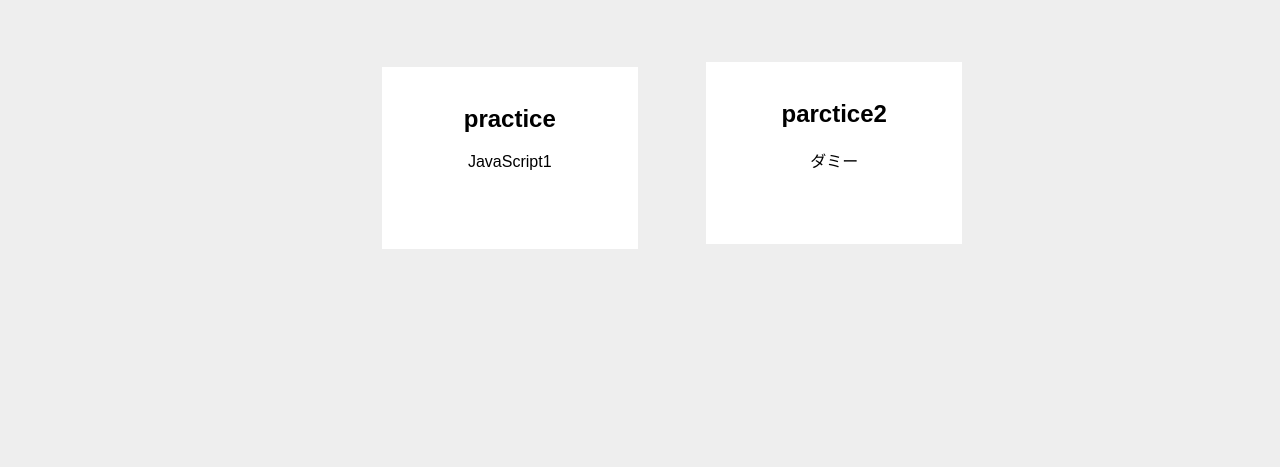
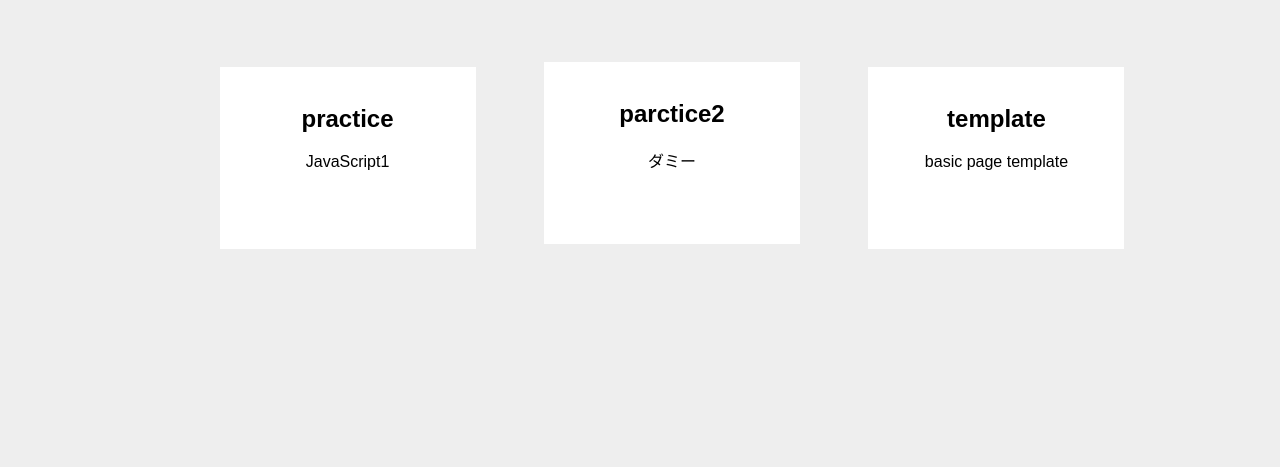
Before and after one commit to Sofarago/designtop, a plain HTML site: page index.html in a window 1280 px wide. Shown: the part 333-800 px from the top of the page. Drawn offline with Linux system fonts and the light colour scheme.

Commit message:
1/25 added content template

```diff
--- a/index.html
+++ b/index.html
@@ -42,6 +42,13 @@
         <!-- <img src="libIn1.jpg" alt="TRL"> -->
         </a>
       </div>
+      <div class="designTab">
+        <a href="https://sofarago.github.io/template/">
+        <h2>template</h2>
+        <p>basic page template</p>
+        <!-- <img src="enteance .jpg" width="100px" height="100px" alt="eaton"> -->
+        </a>
+      </div>
     </div>
     <div class="bot-wrapper">
     <footer>
```
